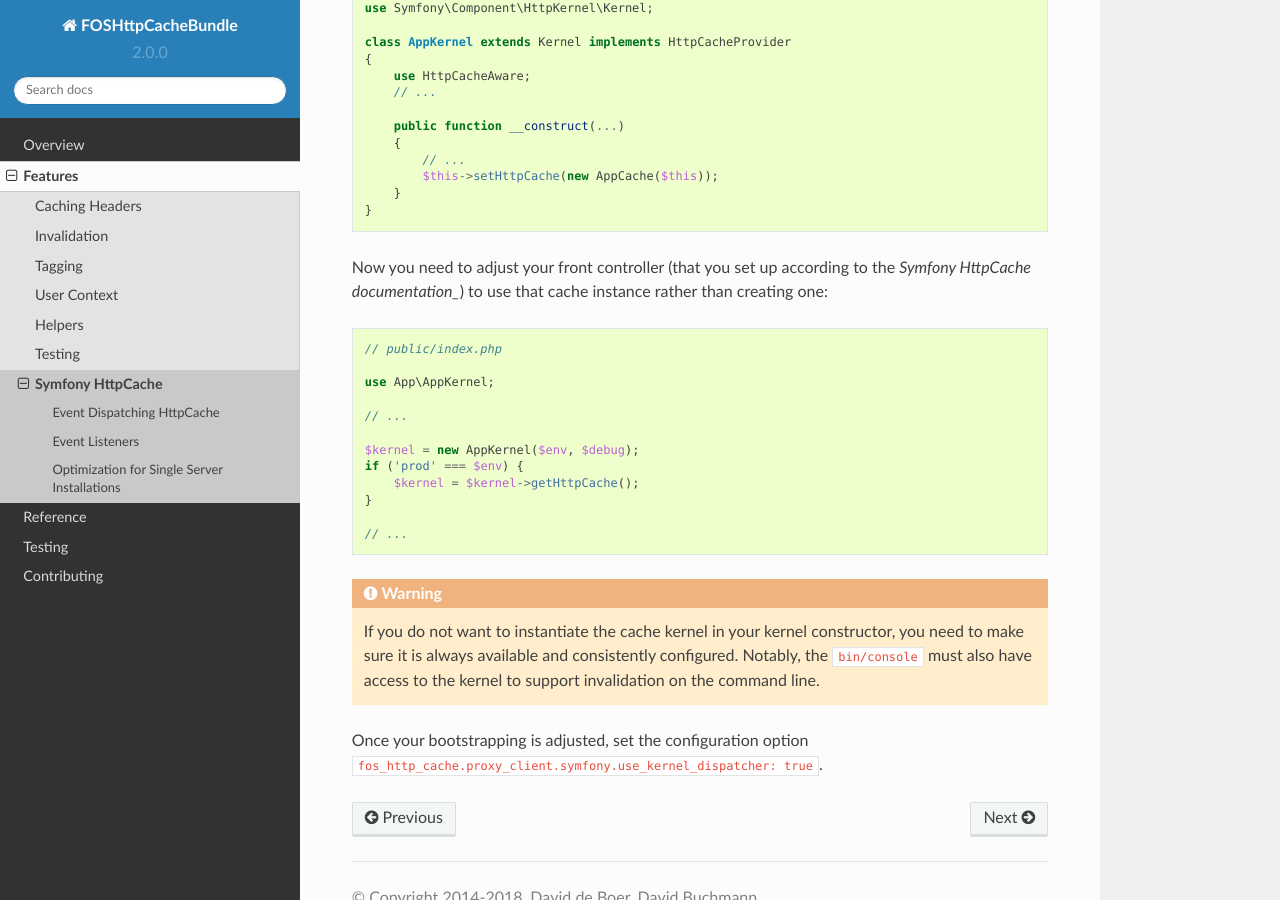
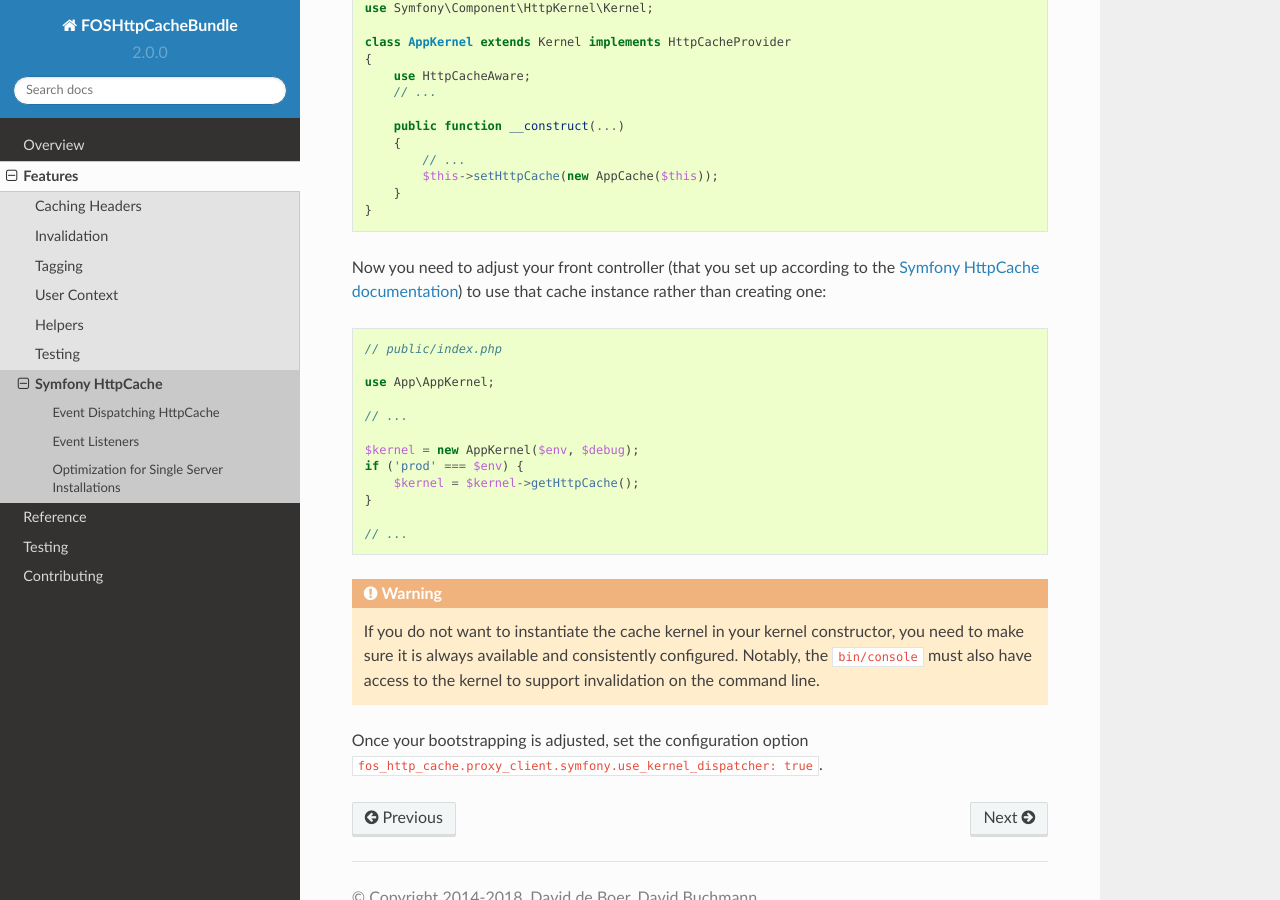
Before and after one commit to FriendsOfSymfony/FOSHttpCacheBundle, a Sphinx documentation site: the page built from Resources/doc/features/symfony-http-cache.rst, in a window 1280 px wide and 900 px high, scrolled down 1885 px. Built offline with Sphinx 7.4.7 and the Read the Docs theme 2.0.0, drawn with Linux system fonts in a browser that asks for light colours.

```diff
--- a/Resources/doc/features/symfony-http-cache.rst
+++ b/Resources/doc/features/symfony-http-cache.rst
@@ -98,7 +98,7 @@ your kernel like this::
         }
     }
 
-Now you need to adjust your front controller (that you set up according to the `Symfony HttpCache documentation_`) to use that cache instance rather than creating one::
+Now you need to adjust your front controller (that you set up according to the `Symfony HttpCache documentation`_) to use that cache instance rather than creating one::
 
     // public/index.php
 
```
